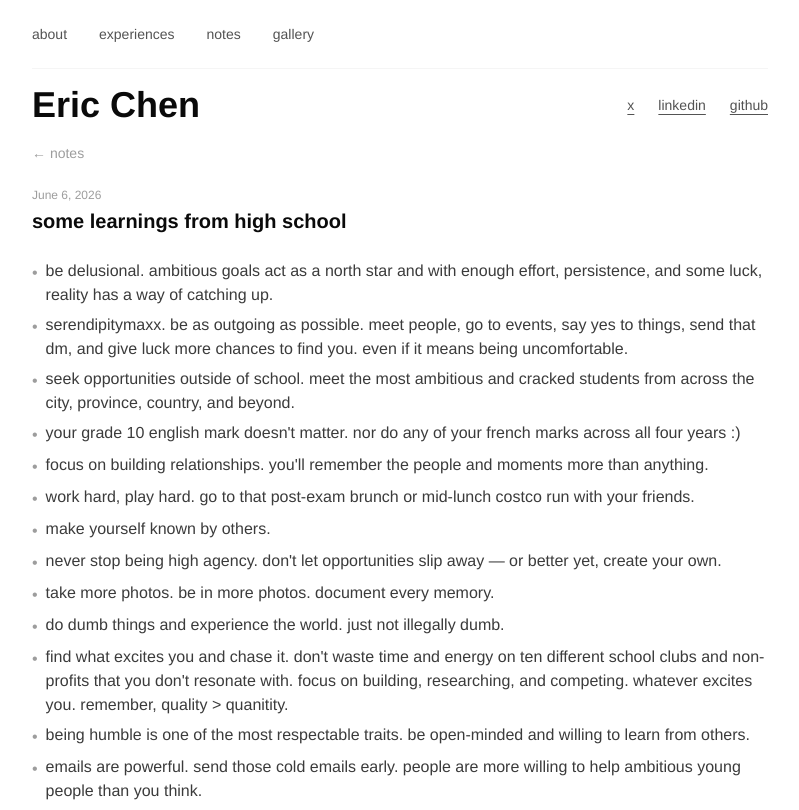
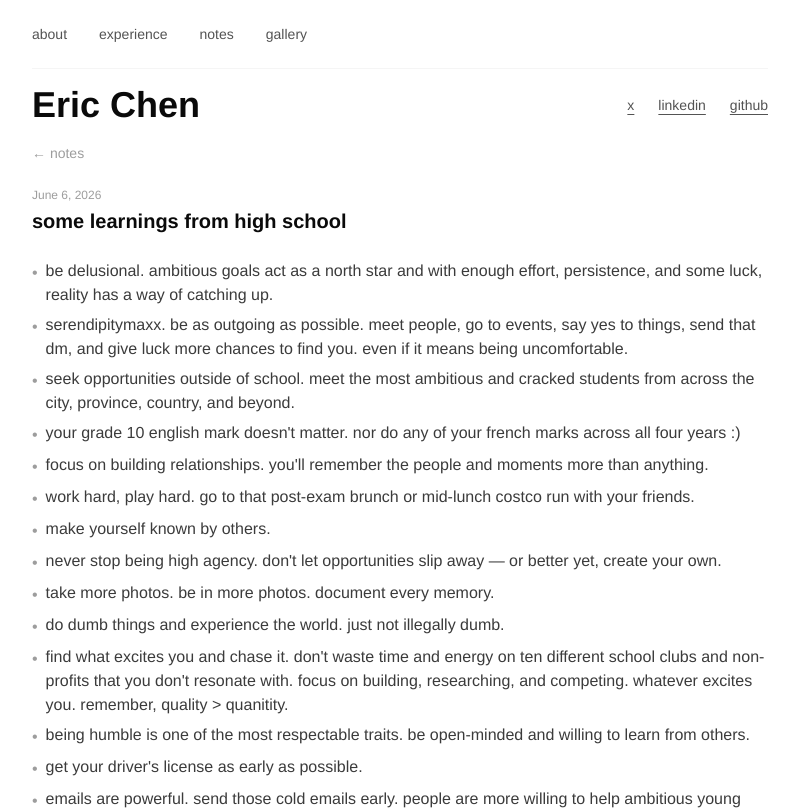
Before and after one commit to Airplane356/personal-website, a Next.js app: page /notes/highschool in a window 1280 px wide. Shown: the top 810 px of the page, without its empty margins (240-1039 px from the left). Built offline with nearby package versions, Linux system fonts and the light colour scheme.

Commit message:
fix: rename experience tab, update note

```diff
--- a/app/notes/data.ts
+++ b/app/notes/data.ts
@@ -16,6 +16,7 @@ export const notes = [
       "do dumb things and experience the world. just not illegally dumb.",
       "find what excites you and chase it. don't waste time and energy on ten different school clubs and non-profits that you don't resonate with. focus on building, researching, and competing. whatever excites you. remember, quality > quanitity.",
       "being humble is one of the most respectable traits. be open-minded and willing to learn from others.",
+      "get your driver's license as early as possible.",
       "emails are powerful. send those cold emails early. people are more willing to help ambitious young people than you think.",
       "don't gatekeep. ngmi behaviour.",
       "be kind to people. your reputation tends to stick. (even teachers gossip about you).",
--- a/components/navbar.tsx
+++ b/components/navbar.tsx
@@ -5,7 +5,7 @@ import { usePathname } from "next/navigation"
 
 const navItems = [
   { name: "about", href: "/" },
-  { name: "experiences", href: "/experiences" },
+  { name: "experience", href: "/experience" },
   { name: "notes", href: "/notes" },
   { name: "gallery", href: "/gallery" },
 ]
```
Also changed, not shown: app/experience/page.tsx (renamed from app/experiences/page.tsx).
